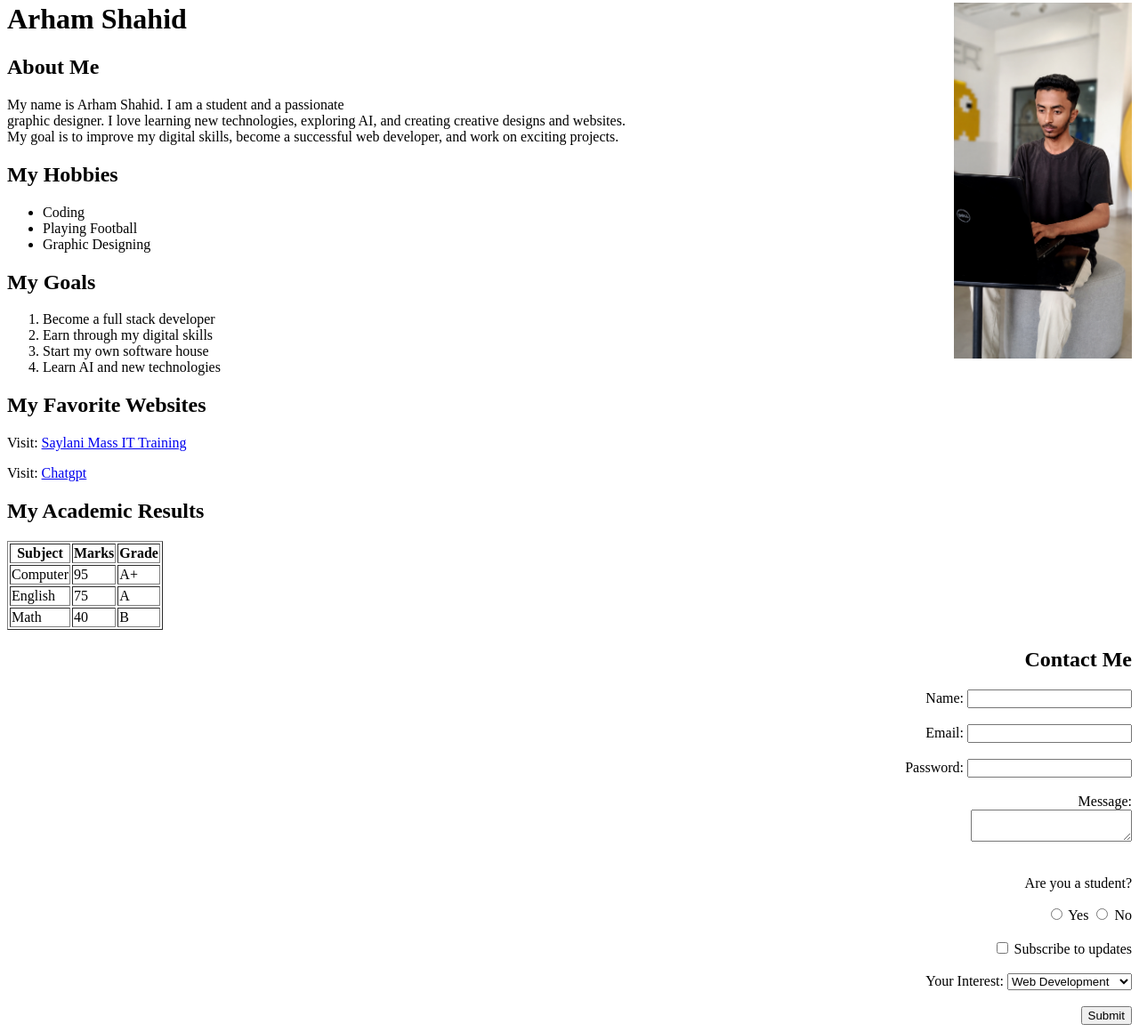
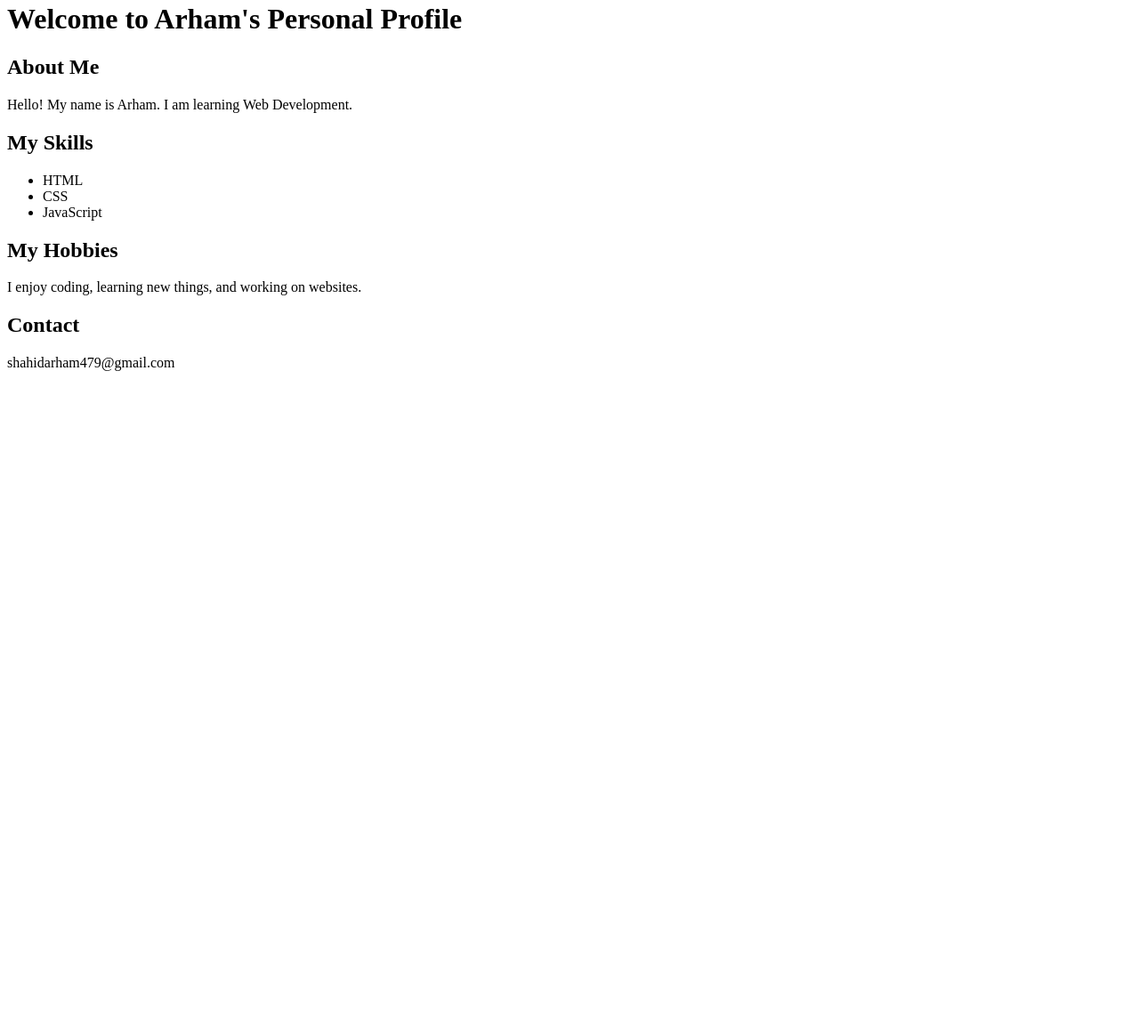
Before and after one commit to ArhamCodingWala/web-development-project, a plain HTML site: page index.html in a window 1280 px wide. Shown: the part 18-1178 px from the top of the page at 89% size. After the commit the page ends 800 px from the top, so only its background shows below. Drawn offline with Linux system fonts and the light colour scheme.

Commit message:
Update project

```diff
--- a/index.html
+++ b/index.html
@@ -8,122 +8,23 @@
 </head>
 
 <body>
-    <img src="./Photo.jpg" alt="My Profile Picture" align="right" width="200px"
-        height="400px">
-    <h1>Arham Shahid</h1>
+    <h1>Welcome to Arham's Personal Profile</h1>
+
     <h2>About Me</h2>
-    <p>
-        My name is Arham Shahid. I am a student and a passionate <br>
-        graphic designer. I love learning new technologies, exploring AI, and creating creative designs and
-        websites.<br>
-        My goal is to improve my digital skills, become a successful web developer, and work on exciting projects.
-    </p>
+    <p>Hello! My name is Arham. I am learning Web Development.</p>
+
+    <h2>My Skills</h2>
+    <ul>
+        <li>HTML</li>
+        <li>CSS</li>
+        <li>JavaScript</li>
+    </ul>
+
     <h2>My Hobbies</h2>
-    <ul>
-        <li>Coding</li>
-        <li>Playing Football</li>
-        <li>Graphic Designing</li>
-    </ul>
-    <h2>My Goals</h2>
-    <ol>
-        <li>Become a full stack developer</li>
-        <li>Earn through my digital skills</li>
-        <li>Start my own software house</li>
-        <li>Learn AI and new technologies</li>
-    </ol>
-    <h2>My Favorite Websites</h2>
+    <p>I enjoy coding, learning new things, and working on websites.</p>
 
-    <p>
-        Visit: <a href="https://www.saylanimit.com/">Saylani Mass IT Training</a>
-    </p>
-    <p>
-        Visit: <a href="https://chatgpt.com/">Chatgpt</a>
-    </p>
-
-    <h2>My Academic Results</h2>
-    <table border="1">
-        <tr>
-            <th>Subject</th>
-            <th>Marks</th>
-            <th>Grade</th>
-        </tr>
-
-        <tr>
-            <td>Computer</td>
-            <td>95</td>
-            <td>A+</td>
-        </tr>
-
-        <tr>
-            <td>English</td>
-            <td>75</td>
-            <td>A</td>
-        </tr>
-
-        <tr>
-            <td>Math</td>
-            <td>40</td>
-            <td>B</td>
-        </tr>
-    </table>
-
-
-    <div align="right">
-
-        <h2>Contact Me</h2>
-
-        <form>
-            <label for="name">Name:</label>
-            <input type="text" id="name" name="name">
-
-            <br><br>
-
-            <label for="email">Email:</label>
-            <input type="email" id="email" name="email">
-
-            <br><br>
-
-            <label for="password">Password:</label>
-            <input type="password" id="password" name="password">
-
-            <br><br>
-
-            <label for="message">Message:</label>
-            <br>
-            <textarea id="message" name="message"></textarea>
-
-            <br><br>
-
-            <p>Are you a student?</p>
-
-            <input type="radio" id="yes" name="student" value="yes">
-            <label for="yes">Yes</label>
-
-            <input type="radio" id="no" name="student" value="no">
-            <label for="no">No</label>
-
-            <br><br>
-
-            <input type="checkbox" id="subscribe" name="subscribe">
-            <label for="subscribe">Subscribe to updates</label>
-
-            <br><br>
-
-            <label for="interest">Your Interest:</label>
-
-            <select id="interest" name="interest">
-                <option value="web">Web Development</option>
-                <option value="design">Graphic Designing</option>
-                <option value="ai">Artificial Intelligence</option>
-            </select>
-
-            <br><br>
-
-            <input type="submit" value="Submit">
-        </form>
-
-    </div>
-
+    <h2>Contact</h2>
+    <p>shahidarham479@gmail.com</p>
 
 </body>
 
```
